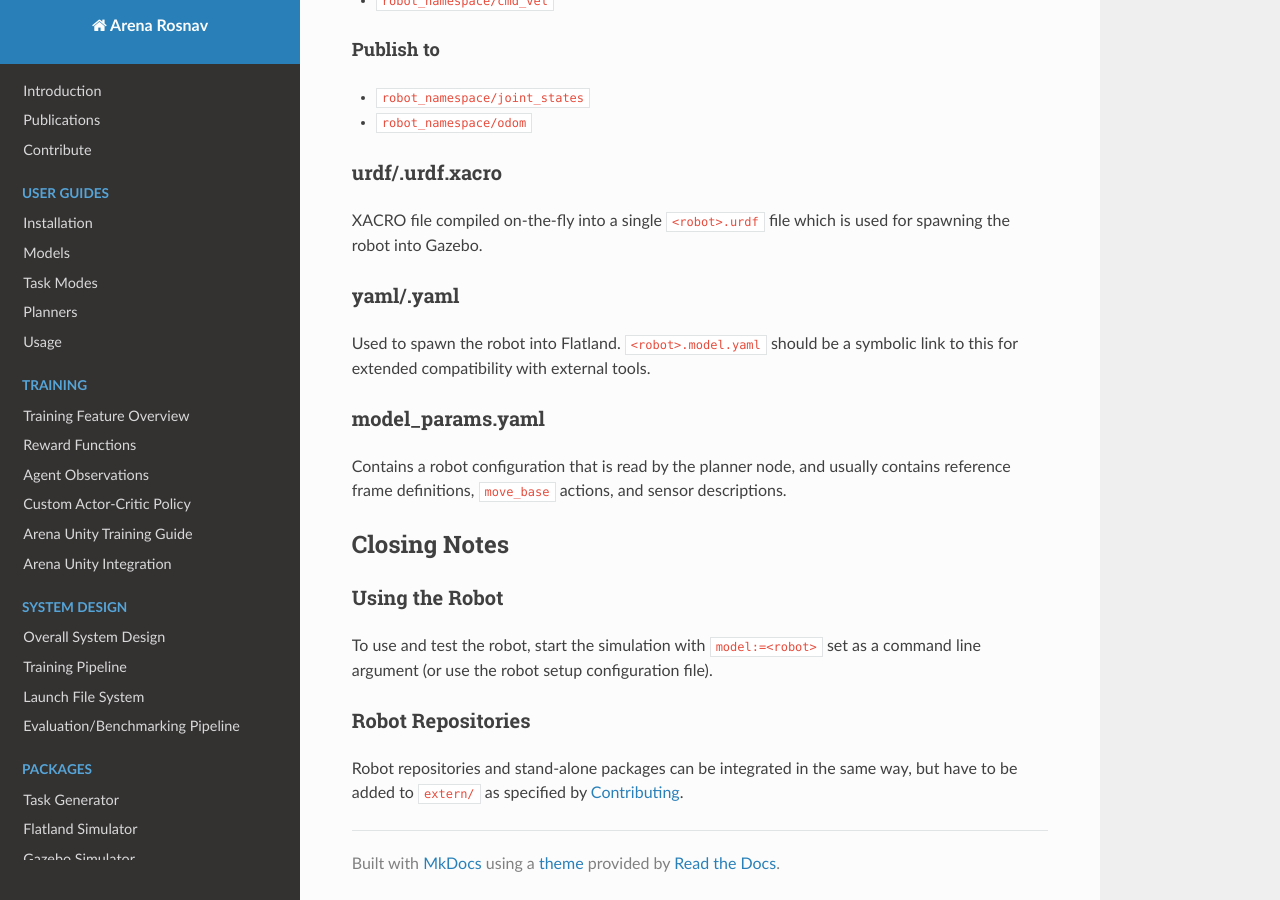
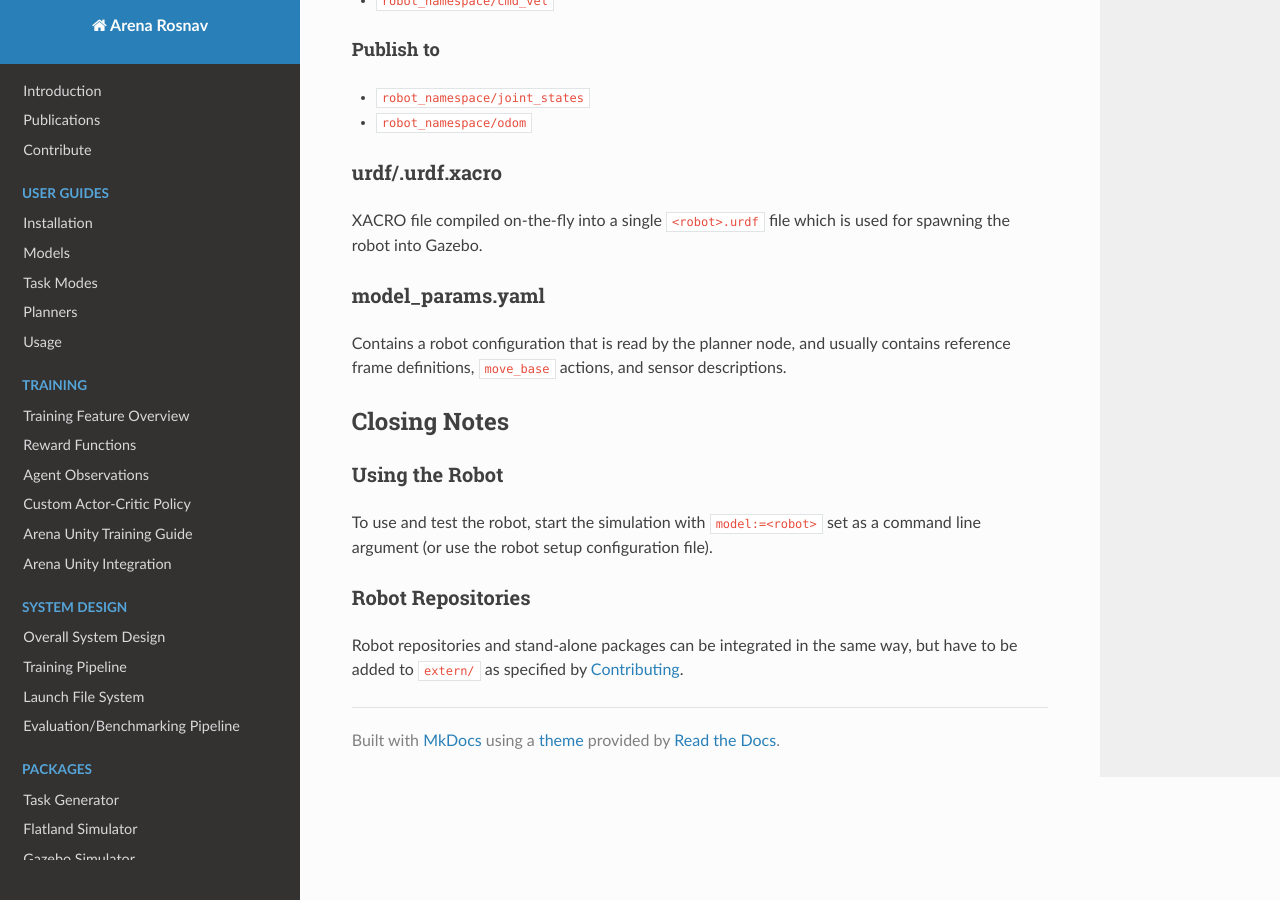
Before and after one commit to Arena-Rosnav/.github, an MkDocs documentation site: the page built from docs/user_guides/models/robot.md, in a window 1280 px wide and 900 px high, scrolled down 1254 px. Built offline with MkDocs 1.6.1, drawn with Linux system fonts in a browser that asks for light colours; nearby versions of some CDN libraries; comment, search, counter and statistics services are not loaded.

Commit message:
Update robot.md

```diff
--- a/docs/user_guides/models/robot.md
+++ b/docs/user_guides/models/robot.md
@@ -52,10 +52,6 @@ To this end, the launchfile gets passed a `robot_namespace` argument, which cont
 
 XACRO file compiled on-the-fly into a single `<robot>.urdf` file which is used for spawning the robot into Gazebo.
 
-### yaml/<robot>.yaml
-
-Used to spawn the robot into Flatland. `<robot>.model.yaml` should be a symbolic link to this for extended compatibility with external tools.
-
 ### model_params.yaml
 
 Contains a robot configuration that is read by the planner node, and usually contains reference frame definitions, `move_base` actions, and sensor descriptions.
```
